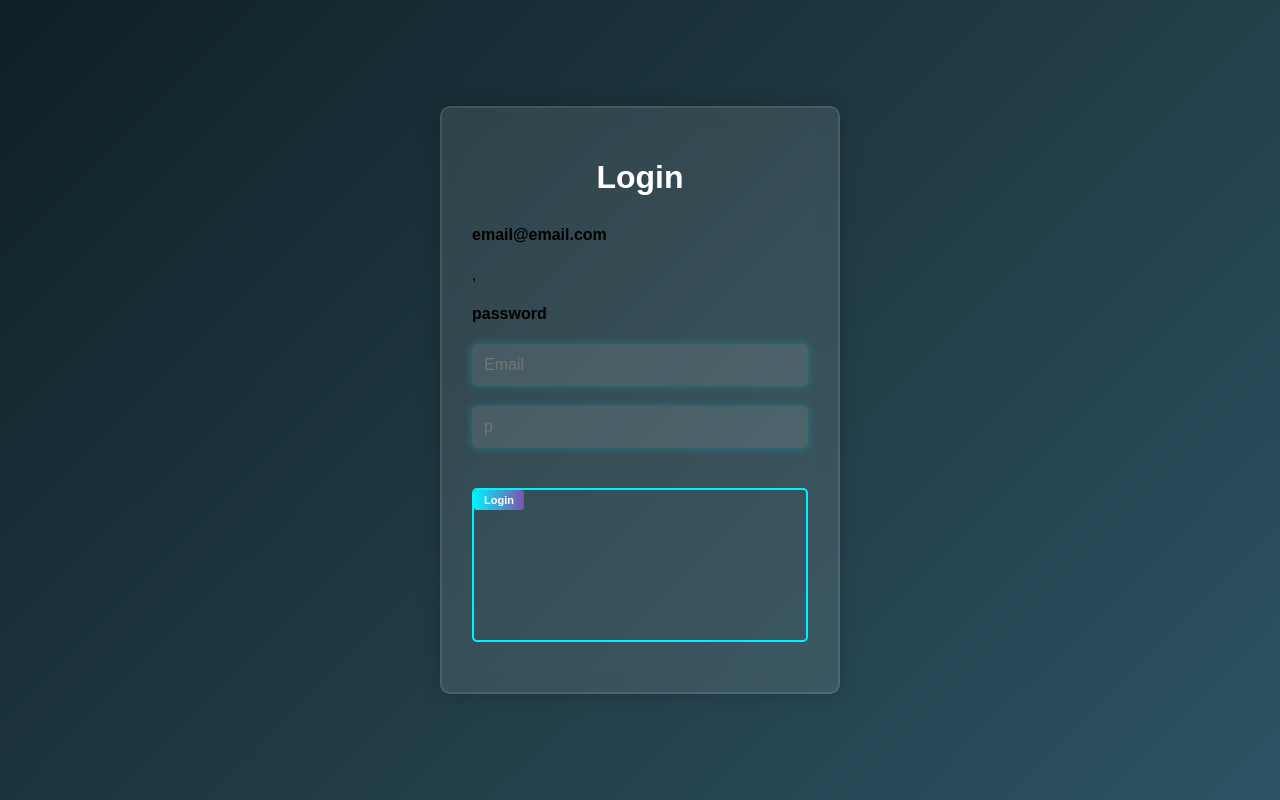
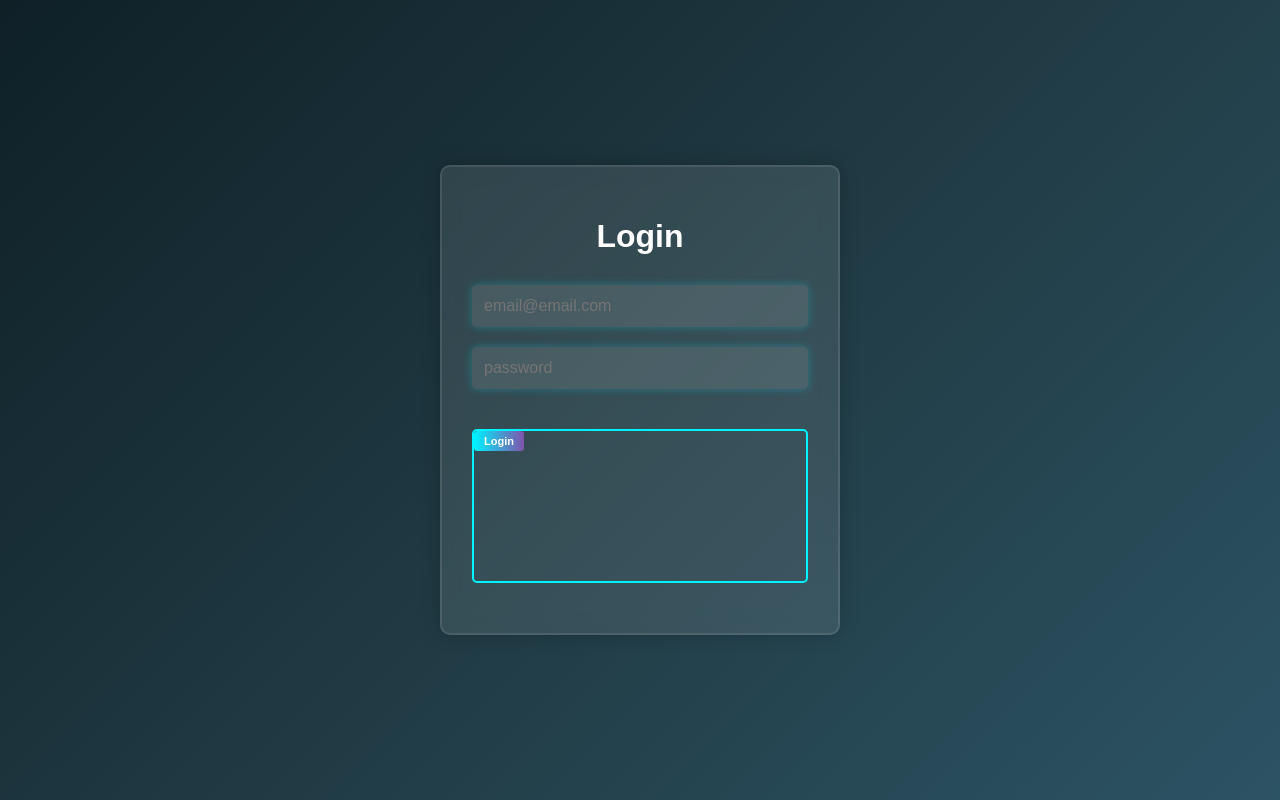
Before and after one commit to Alexinfotech/LogPrendimi, a plain HTML site: page index.html in a window 1280 px wide. Drawn offline with Linux system fonts and the light colour scheme.

Commit message:
Update index.html

```diff
--- a/index.html
+++ b/index.html
@@ -11,11 +11,9 @@
     <div class="container">
         <div class="login-box">
             <h1>Login</h1>
-              <h4>email@email.com</h4>,
-              <h4>password</h4>
             <div class="form-container">
-                <input type="email" id="email" placeholder="Email" required>
-                <input type="password" id="password" placeholder="p" required>
+                <input type="email" id="email" placeholder="email@email.com" required>
+                <input type="password" id="password" placeholder="password" required>
                 <div class="button-area">
                     <button id="loginBtn">Login</button>
                 </div>
```
